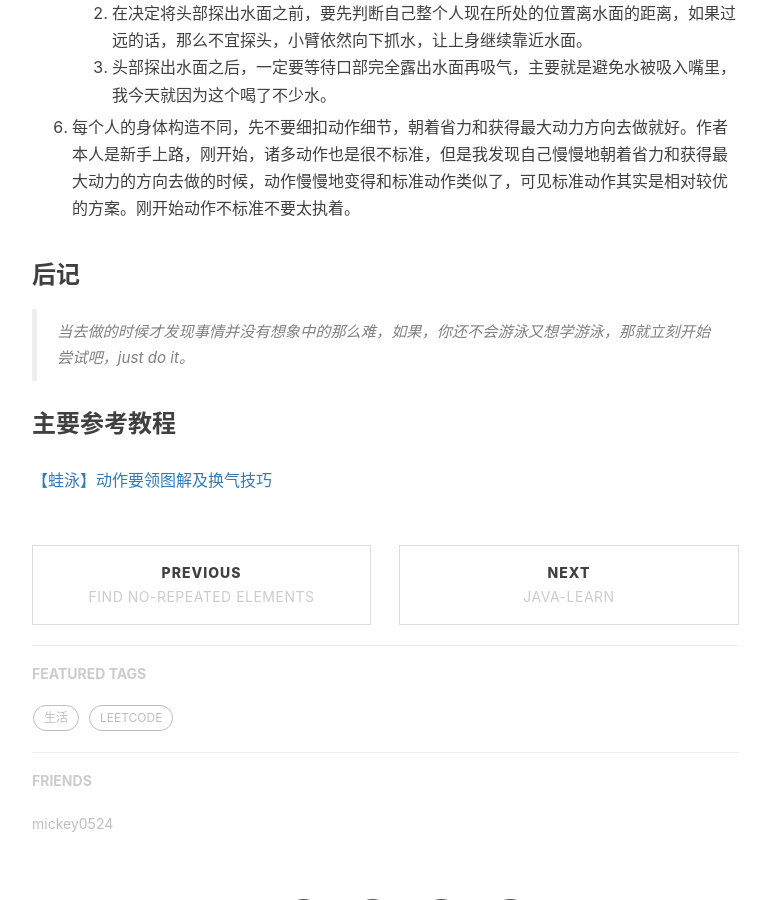
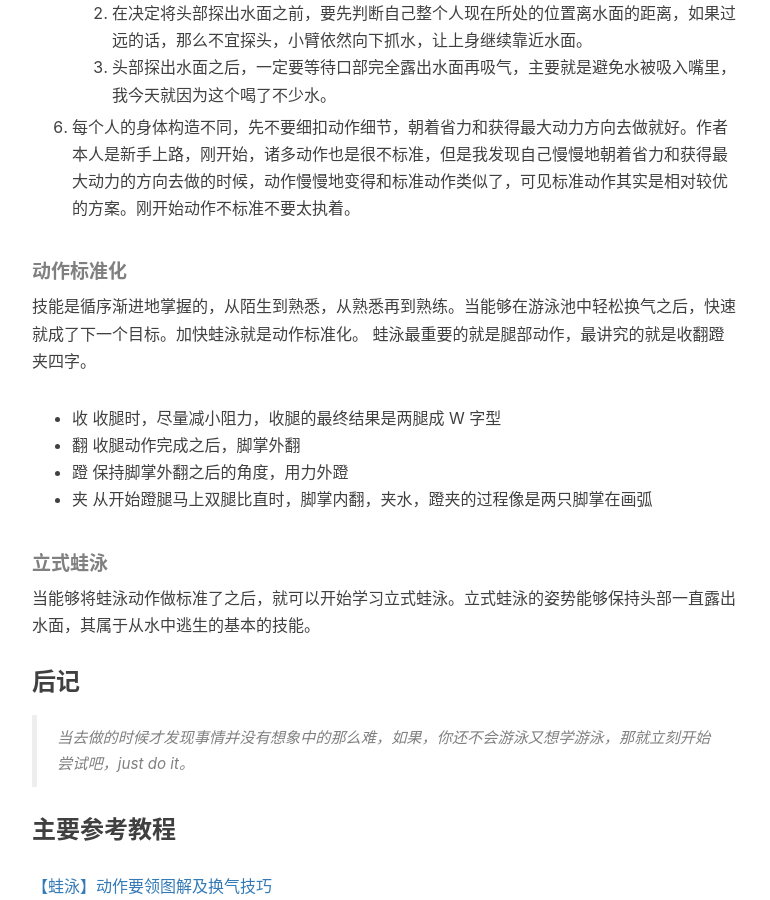
Before and after one commit to shihunyewu/shihunyewu.github.io, a Jekyll site: the page built from _posts/2018-04-20-swim-skill.md, in a window 1280 px wide and 900 px high, scrolled down 2356 px. Shown: the whole window, without its empty margins (233-1003 px from the left). Built offline with Jekyll 4.4.1, drawn with Linux system fonts in a browser that asks for light colours; nearby versions of some CDN libraries; comment, search, counter and statistics services are not loaded.

Commit message:
生活感悟

```diff
--- a/_posts/2018-04-20-swim-skill.md
+++ b/_posts/2018-04-20-swim-skill.md
@@ -72,9 +72,29 @@ tags:
 
 6. 每个人的身体构造不同，先不要细扣动作细节，朝着省力和获得最大动力方向去做就好。作者本人是新手上路，刚开始，诸多动作也是很不标准，但是我发现自己慢慢地朝着省力和获得最大动力的方向去做的时候，动作慢慢地变得和标准动作类似了，可见标准动作其实是相对较优的方案。刚开始动作不标准不要太执着。
 
+##### 动作标准化
+
+技能是循序渐进地掌握的，从陌生到熟悉，从熟悉再到熟练。当能够在游泳池中轻松换气之后，快速就成了下一个目标。加快蛙泳就是动作标准化。
+蛙泳最重要的就是腿部动作，最讲究的就是收翻蹬夹四字。
+
+* 收
+	收腿时，尽量减小阻力，收腿的最终结果是两腿成 W 字型
+* 翻
+	收腿动作完成之后，脚掌外翻
+* 蹬
+	保持脚掌外翻之后的角度，用力外蹬
+* 夹
+	从开始蹬腿马上双腿比直时，脚掌内翻，夹水，蹬夹的过程像是两只脚掌在画弧
+
+##### 立式蛙泳
+
+当能够将蛙泳动作做标准了之后，就可以开始学习立式蛙泳。立式蛙泳的姿势能够保持头部一直露出水面，其属于从水中逃生的基本的技能。
+
+
 
 ### 后记
 > 当去做的时候才发现事情并没有想象中的那么难，如果，你还不会游泳又想学游泳，那就立刻开始尝试吧，just do it。
 
+
 ### 主要参考教程
 [【蛙泳】动作要领图解及换气技巧](https://jingyan.baidu.com/article/84b4f565ce2dfd60f6da3205.html)
```
Also changed, not shown: _posts/2018-06-11-N-sum.md (+1 -1 lines), _posts/2018-06-16-Loneliness-Identity.md (added, +40 -0 lines).
